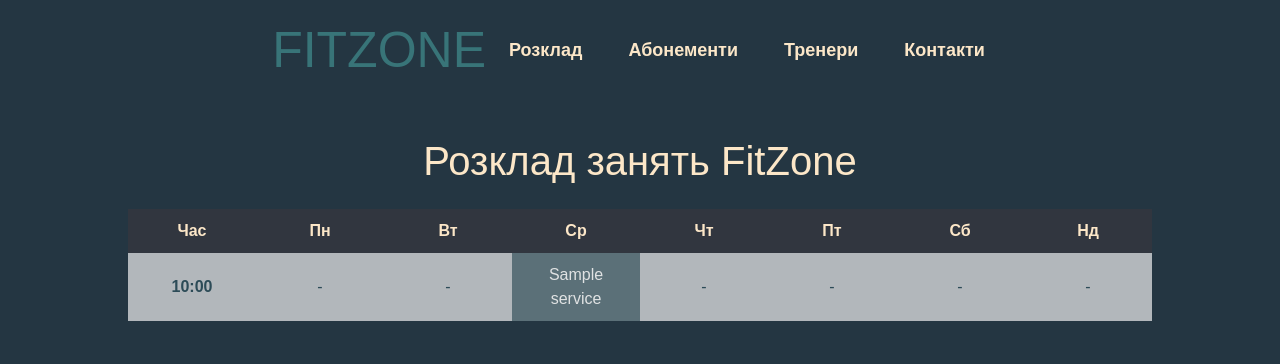
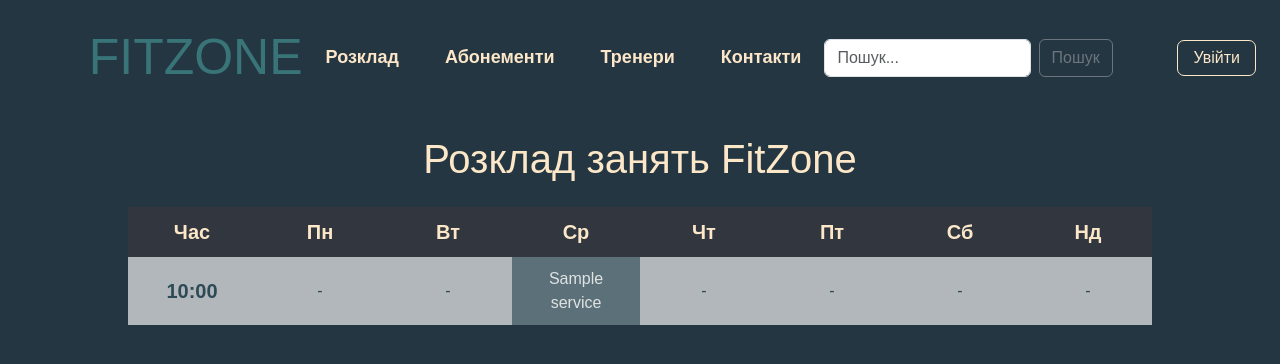
Before and after one commit to darynabar/Gym_project, a Django app: page /gym_schedule/ in a window 1280 px wide. Shown: the top 364 px of the page. Run offline with Django 5.2, Linux system fonts and the light colour scheme; tables that the repository leaves empty hold one stand-in row (values such as "Sample post"); parts of the project's set-up code (start-up, migrations or seed data) failed here and were passed over.

Commit message:
add header search form&login btn

```diff
--- a/gym_project/gymApp/static/gymApp/styles.css
+++ b/gym_project/gymApp/static/gymApp/styles.css
@@ -159,13 +159,13 @@ transition: 0.3s ease-in-out;
 transform: scale(1.05);
 }
 
-.navbar {
+.navbar-cust {
 background-color: #243642; /* Темний фон */
 padding: 15px 0;
 text-align: center;
 }
 
-.navbar ul {
+.navbar-cust ul {
 list-style: none;
 /* padding: 0;
 margin: 0;
@@ -242,3 +242,20 @@ main {
     margin: 5px 0;
     font-size: 16px;
 }
+
+.btn-log{
+    border: 1px solid #FCE7C8;
+    background-color: #243642;
+    border-radius: 7px;
+    padding: 5px 15px;
+    text-decoration: none;
+    color: #FCE7C8 ;
+
+}
+.btn-log:hover{
+    border: 1px solid #243642;
+    background-color: #FCE7C8;
+    border-radius: 7px;
+    padding: 5px 15px;
+    color: #243642 !important;
+}
--- a/gym_project/gymApp/templates/components/header.html
+++ b/gym_project/gymApp/templates/components/header.html
@@ -1,5 +1,9 @@
-<nav class="navbar w-100 justify-content-center">
-  <ul class="d-flex flex-row align-items-center justify-content-center ul-cust">
+<nav
+  class="navbar-cust w-100 d-flex flex-row justify-content-between px-4 align-items-center"
+>
+  <ul
+    class="d-flex flex-row align-items-center w-100 justify-content-center ul-cust m-0"
+  >
     <a style="text-decoration: none" href="{% url 'index' %}">
       <li
         style="
@@ -26,5 +30,37 @@
     <li class="my-4 mx-2">
       <a class="nav-a" href="index.html">Контакти</a>
     </li>
+    <form class="d-flex w-25" role="search" action="#" method="GET">
+      <input
+        class="form-control me-2 w-100"
+        type="search"
+        placeholder="Пошук..."
+        aria-label="Search"
+        name="q"
+      />
+      <button type="button" class="btn btn-outline-secondary">Пошук</button>
+    </form>
   </ul>
+  <div class="d-flex flex-row justify-content-center align-items-center">
+    {% if user.is_authenticated %}
+    <!-- якщо юзер увійшов в систему -->
+    <a
+      href="#"
+      class="btn btn-outline-secondary mx-2"
+      onclick="event.preventDefault(); document.getElementById('logout-form').submit();"
+    >
+      Вийти
+    </a>
+    <form id="logout-form" method="POST" action="#" style="display: none">
+      {% csrf_token %}
+    </form>
+
+    <a href="#" class="btn btn-success mx-4"> Особистий кабінет </a>
+    {% else %}
+    <!-- якщо юзер не увійшов в систему -->
+    <a href="#" class="btn-log">
+      Увійти
+    </a>
+    {% endif %}
+  </div>
 </nav>
--- a/gym_project/gymApp/templates/gym_schedule.html
+++ b/gym_project/gymApp/templates/gym_schedule.html
@@ -3,7 +3,7 @@
 <div>
   <table class="table-fixed my-4">
     <thead>
-      <tr class="text-center">
+      <tr class="text-center fs-5">
         <th scope="col">Час</th>
         <th scope="col">Пн</th>
         <th scope="col">Вт</th>
@@ -17,7 +17,7 @@
     <tbody>
       {% for time, days in schedule_dict.items %}
       <tr>
-        <th>{{ time|time:"H:i" }}</th>
+        <th class="fs-5">{{ time|time:"H:i" }}</th>
         {% for day in days.values %} {% if day %}
         <td class="text-center table-cell-info">{{ day }}</td>
         {% else %}
--- /dev/null
+++ b/gym_project/gymApp/templates/service_info.html
@@ -0,0 +1 @@
+{% extends 'components/base.html' %} {% load static%} {% block content %}{% endblock %}
```
